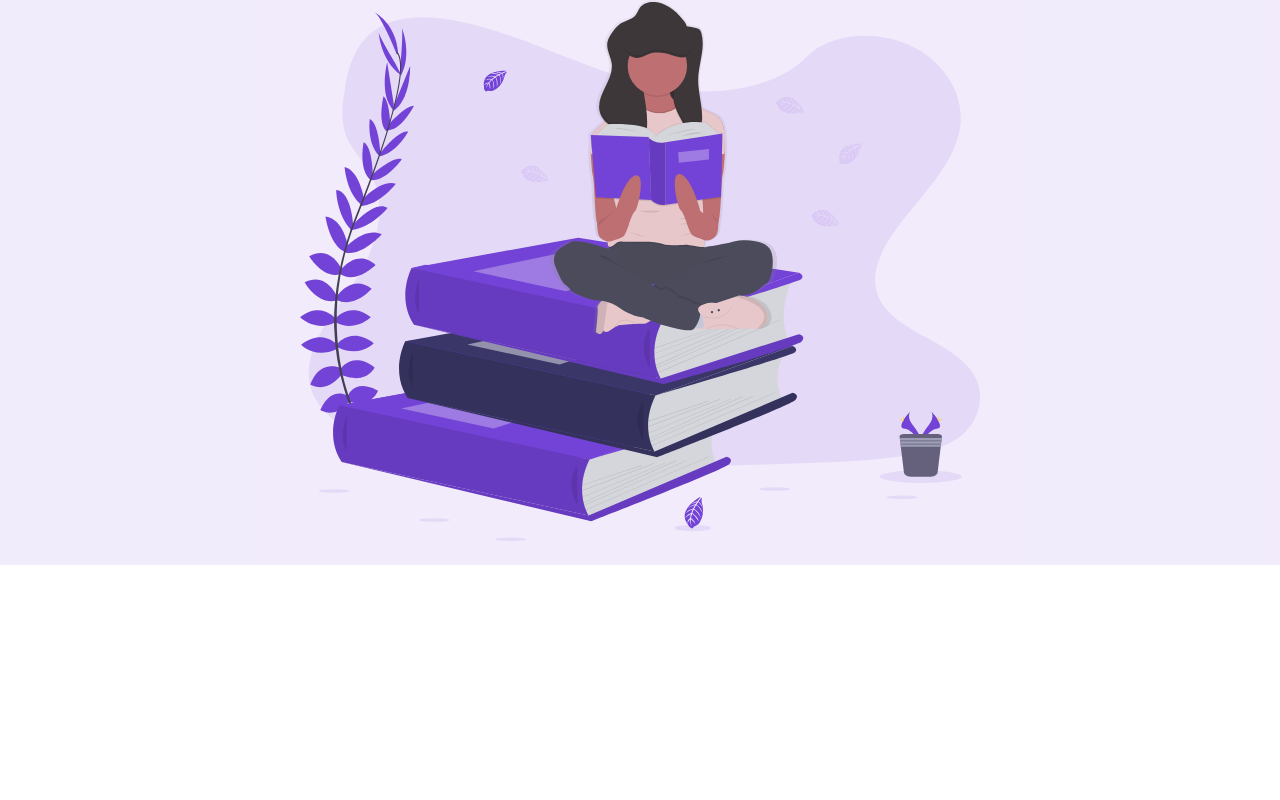
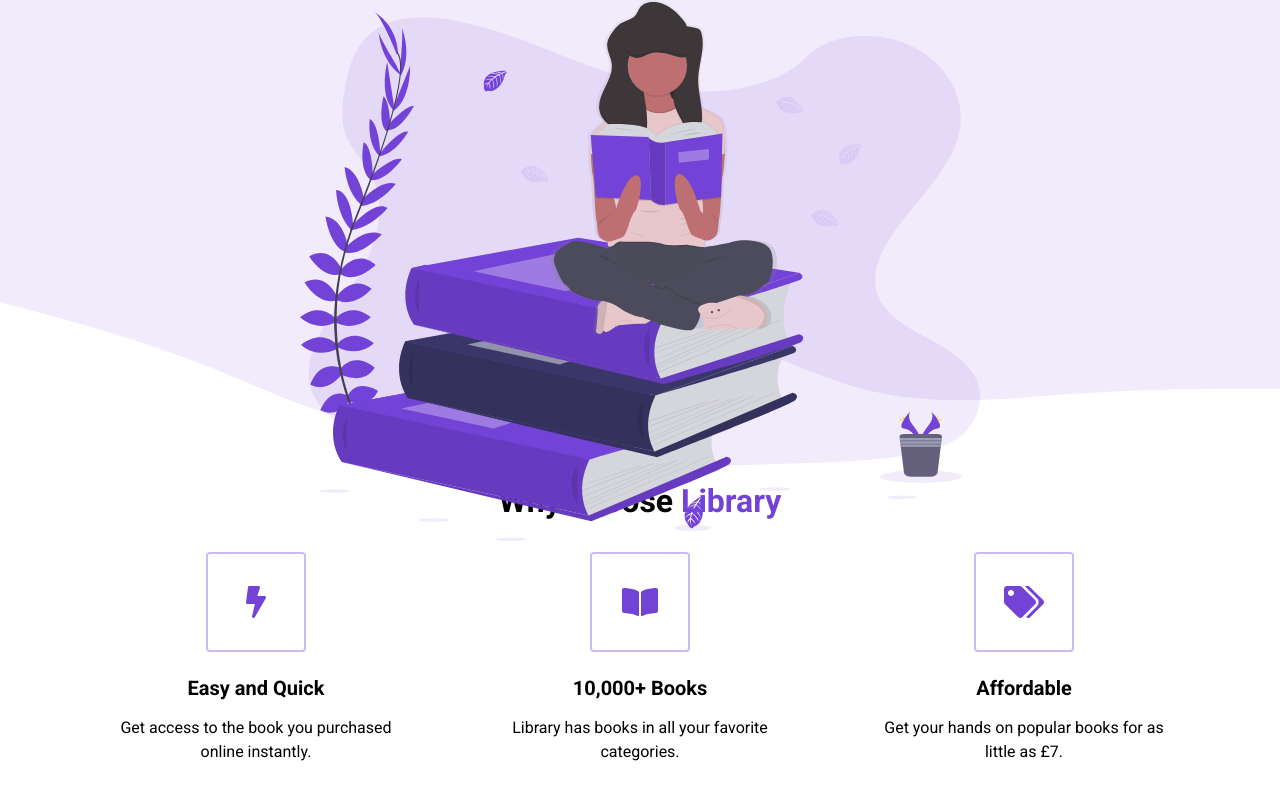
Before and after one commit to DevBDarius/Ecommerce-Library-React, a React (Create React App) app: page / in a window 1280 px wide. Shown: the part 374-1174 px from the top of the page. Before the commit the page ends 939 px from the top, so only its background shows below. Built offline with nearby package versions, Linux system fonts and the light colour scheme.

Commit message:
Highlights components

```diff
--- a/src/App.js
+++ b/src/App.js
@@ -1,11 +1,14 @@
+import Highlights from './components/Highlights';
 import Landing from './components/Landing';
 import Nav from './components/Nav';
+import Highlight from './components/ul/Highlight';
 
 function App() {
   return (
     <div className="App">
       <Nav/>
       <Landing/>
+      <Highlights/>
     </div>
   );
 }
--- /dev/null
+++ b/src/components/Highlights.jsx
@@ -0,0 +1,36 @@
+import { FontAwesomeIcon } from '@fortawesome/react-fontawesome';
+import React from 'react';
+import Highlight from './ul/Highlight';
+
+const Highlights = () => {
+  return (
+    <section id="highlights">
+      <div className="container">
+        <div className="row">
+          <h2 className="section__title">
+            Why choose <span className="purple">Library</span>
+          </h2>
+          <div className="highlight__wrapper">
+            <Highlight
+              icon={<FontAwesomeIcon icon="bolt" />}
+              title="Easy and Quick"
+              para="Get access to the book you purchased online instantly."
+            />
+            <Highlight
+              icon={<FontAwesomeIcon icon="book-open" />}
+              title="10,000+ Books"
+              para="Library has books in all your favorite categories."
+            />
+            <Highlight
+              icon={<FontAwesomeIcon icon="tags" />}
+              title="Affordable"
+              para="Get your hands on popular books for as little as £7."
+            />
+          </div>
+        </div>
+      </div>
+    </section>
+  );
+}
+
+export default Highlights;
--- a/src/components/Landing.jsx
+++ b/src/components/Landing.jsx
@@ -4,6 +4,7 @@ import UndrawBooks from '../assets/Undraw_Books.svg'
 const Landing = () => {
   return (
     <section id="landing">
+      <header>
         <div className="header__container">
           <div className="header__description">
             <h1>UK's most awarded online library platform</h1>
@@ -16,6 +17,7 @@ const Landing = () => {
             <img src={UndrawBooks} alt="" />
           </figure>
         </div>
+      </header>
     </section>
   );
 }
--- /dev/null
+++ b/src/components/ul/Highlight.jsx
@@ -0,0 +1,13 @@
+import React from 'react';
+
+const Highlight = ({icon, title, para}) => {
+  return (
+    <div className="highlight">
+      <div className="highlight__img">{icon}</div>
+      <h3 className="highlight__subtitle">{title}</h3>
+      <p className="highlight__para">{para}</p>
+    </div>
+  );
+}
+
+export default Highlight;
--- a/src/index.css
+++ b/src/index.css
@@ -249,9 +249,7 @@ header {
 
 .header__img--wrapper {
   padding: 20px;
-
-  /* Added this after the tutorial to
-  show it over the wave on larger screens */
+  /* show over the wave */
   z-index: 50;
 }
 
--- a/src/index.js
+++ b/src/index.js
@@ -4,9 +4,9 @@ import App from './App';
 import reportWebVitals from './reportWebVitals';
 import './index.css'
 import { library } from '@fortawesome/fontawesome-svg-core'
-import { faBars, faShoppingCart, faTimes } from '@fortawesome/free-solid-svg-icons'
+import { faBars, faShoppingCart, faTimes, faBolt, faBookOpen, faTags } from '@fortawesome/free-solid-svg-icons'
 
-library.add(faBars, faShoppingCart, faTimes)
+library.add(faBars, faShoppingCart, faTimes, faBolt, faBookOpen, faTags)
 
 ReactDOM.render(
   <React.StrictMode>
```
Lines whose indentation alone changed are shown as unchanged.
